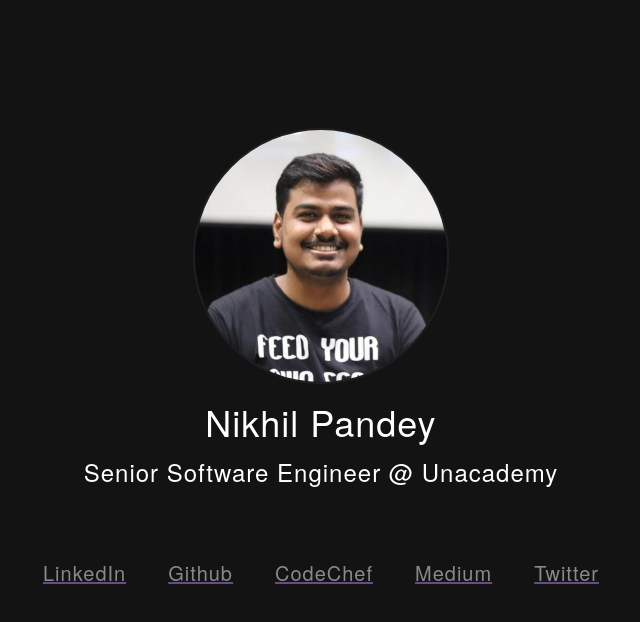
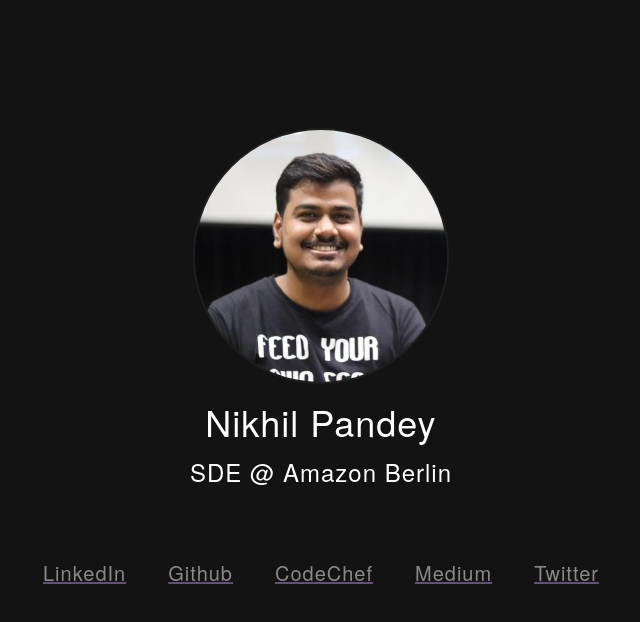
Before and after one commit to menikhilpandey/menikhilpandey.github.io, a React (Create React App) app: page / in a window 1280 px wide. Shown: the top 622 px of the page, without its empty margins (319-959 px from the left). Built offline with nearby package versions, Linux system fonts and the light colour scheme.

Commit message:
Changed Tagline
Signed-off-by: Nikhil Pandey <menikhilpandey@gmail.com>

```diff
--- a/src/components/Description/index.js
+++ b/src/components/Description/index.js
@@ -7,7 +7,7 @@ class Description extends React.PureComponent {
             <div className={'DescriptionContainer'}>
                 <div className={'NameContainer'}>Nikhil Pandey</div>
                 <div className={'DesignationContainer'}>
-                    Senior Software Engineer @ Unacademy
+                    SDE @ Amazon Berlin
                 </div>
             </div>
         )
```
